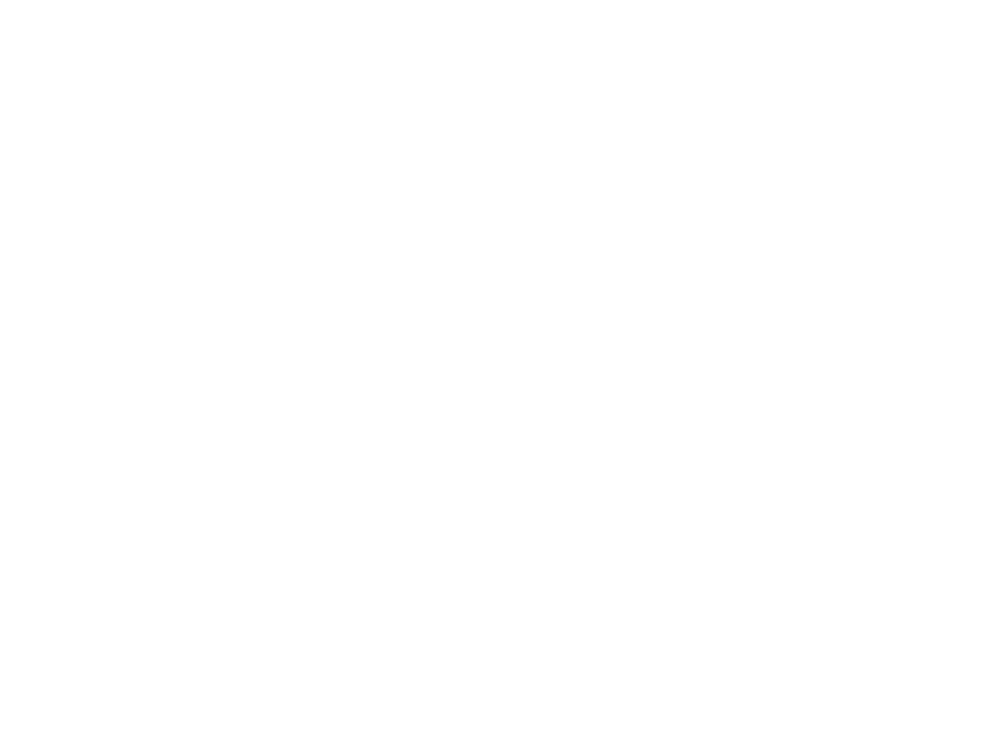
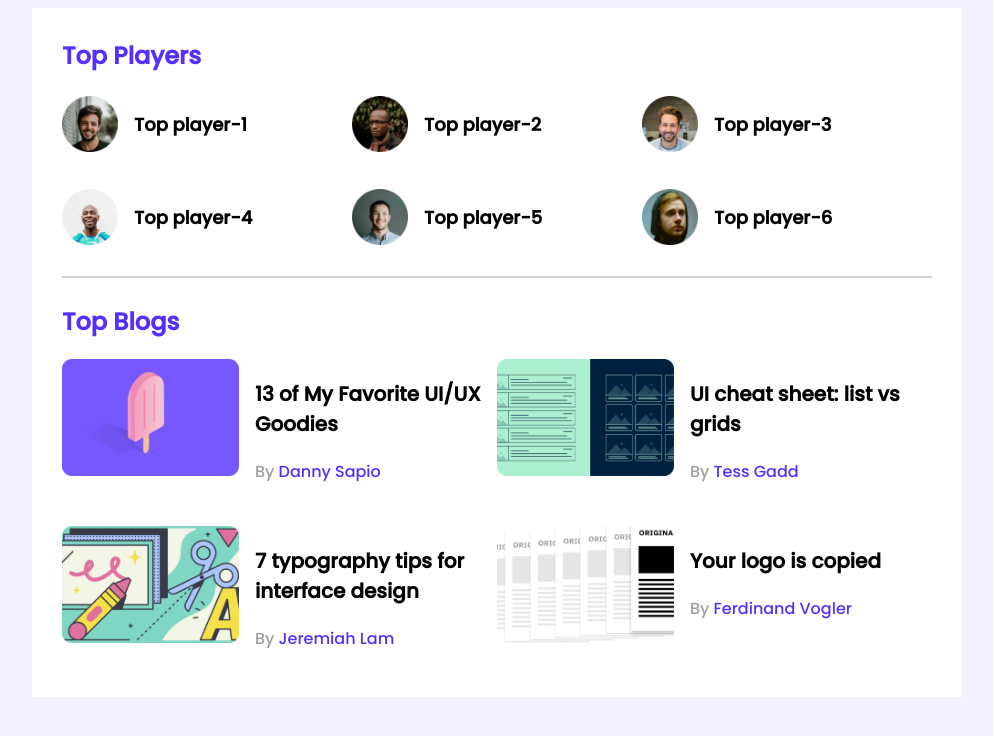
Before and after one commit to ShaikatRoy/leder-board, a plain HTML site: page index.html in a window 1280 px wide. Shown: the whole page, without its empty margins (143-1136 px from the left). Drawn offline with Linux system fonts and the light colour scheme.

Commit message:
players section added

```diff
--- a/index.html
+++ b/index.html
@@ -1,13 +1,100 @@
 <!DOCTYPE html>
 <html lang="en">
-<head>
-    <meta charset="UTF-8">
-    <meta http-equiv="X-UA-Compatible" content="IE=edge">
-    <meta name="viewport" content="width=device-width, initial-scale=1.0">
+  <head>
+    <meta charset="UTF-8" />
+    <meta http-equiv="X-UA-Compatible" content="IE=edge" />
+    <meta name="viewport" content="width=device-width, initial-scale=1.0" />
     <title>Leader Board</title>
-    <link rel="stylesheet" href="styles/styles.css">
-</head>
-<body>
+    <link rel="stylesheet" href="styles/styles.css" />
+  </head>
+  <body>
+    <!-- header start -->
+    <header></header>
+    <!-- header end -->
 
-</body>
+    <main>
+      <!-- top players and top blogs -->
+      <section class="container">
+        <div class="top-players">
+          <h2 class="section-title">Top Players</h2>
+          <div class="players">
+            <div class="player">
+              <img src="images/players/player-1.png" alt="" />
+              <h3 class="player-name">Top player-1</h3>
+            </div>
+            <div class="player">
+              <img src="images/players/player-2.png" alt="" />
+              <h3 class="player-name">Top player-2</h3>
+            </div>
+            <div class="player">
+              <img src="images/players/player-3.png" alt="" />
+              <h3 class="player-name">Top player-3</h3>
+            </div>
+            <div class="player">
+              <img src="images/players/player-4.png" alt="" />
+              <h3 class="player-name">Top player-4</h3>
+            </div>
+            <div class="player">
+              <img src="images/players/player-5.png" alt="" />
+              <h3 class="player-name">Top player-5</h3>
+            </div>
+            <div class="player">
+              <img src="images/players/player-6.png" alt="" />
+              <h3 class="player-name">Top player-6</h3>
+            </div>
+          </div>
+        </div>
+        <hr />
+        <div class="top-blogs">
+          <h2 class="section-title">Top Blogs</h2>
+          <div class="blogs">
+            <article class="blog">
+              <div class="thumbnail">
+                <img src="./images/blogs/blog-1.png" alt="">
+              </div>
+              <div class="blog-info">
+                <h3 class="blog-title">13 of My Favorite UI/UX Goodies</h3>
+                <p class="blog-author">
+                    By <a href="">Danny Sapio</a>
+                </p>
+              </div>
+            </article>
+            <article class="blog">
+                <div class="thumbnail">
+                  <img src="./images/blogs/blog-2.png" alt="">
+                </div>
+                <div class="blog-info">
+                  <h3 class="blog-title">UI cheat sheet: list vs grids</h3>
+                  <p class="blog-author">
+                      By <a href="">Tess Gadd</a>
+                  </p>
+                </div>
+              </article>
+              <article class="blog">
+                <div class="thumbnail">
+                  <img src="./images/blogs/blog-3.png" alt="">
+                </div>
+                <div class="blog-info">
+                  <h3 class="blog-title">7 typography tips for interface design</h3>
+                  <p class="blog-author">
+                      By <a href="">Jeremiah Lam</a>
+                  </p>
+                </div>
+              </article>
+              <article class="blog">
+                <div class="thumbnail">
+                  <img src="./images/blogs/blog-4.png" alt="">
+                </div>
+                <div class="blog-info">
+                  <h3 class="blog-title">Your logo is copied</h3>
+                  <p class="blog-author">
+                      By <a href="">Ferdinand Vogler</a>
+                  </p>
+                </div>
+              </article>
+          </div>
+        </div>
+      </section>
+    </main>
+  </body>
 </html>
--- a/styles/styles.css
+++ b/styles/styles.css
@@ -0,0 +1,78 @@
+/* fonts */
+@import url('https://fonts.googleapis.com/css2?family=Poppins:wght@500&display=swap');
+
+/* common styles */
+body{
+    background-color: #F3F1FF;
+    font-family: 'Poppins', sans-serif;
+}
+main{
+    display: flex;
+    justify-content: center;
+}
+.container{
+    background-color: #ffffff;
+    width: 870px;
+    padding: 30px;
+}
+hr{
+    border: 1px solid #D1D1D1;
+    margin-bottom: 26px;
+    }
+/* top players style */
+.top-players{
+    margin-bottom: 27px;
+}
+.section-title{
+    color: #562EFF;
+    font-size: 24px;
+    margin-top: 0 ;
+
+}
+.players{
+    display: grid;
+    /* grid-template-columns: repeat(3, 1fr); same */
+    grid-template-columns: 1fr 1fr 1fr;
+    grid-row-gap: 30px;
+}
+.player{
+    display: flex;
+    align-items: center;
+}
+.player img{
+    width: 56px;
+    height: 56x;
+}
+.player-name{
+    margin-left: 16px;
+    font-size: 18px;
+}
+/* top blogs styles */
+.blogs{
+    display: grid;
+    grid-template-columns: repeat(2, 1fr);
+    grid-row-gap:  26px;
+}
+.blog{
+    display: flex;
+}
+
+.blog .thumbnail img{
+    width: 177px;
+    height: 117px;
+}
+.blog-info{
+    margin-left: 16px;
+}
+.blog-title{
+    font-size: 20px;
+}
+.blog-author{
+    color: #9F9F9F;
+    font-size: 16px;
+}
+.blog-author a{
+    text-decoration: none;
+    font-size: 16px;
+    color: #562EFF;
+}
```
